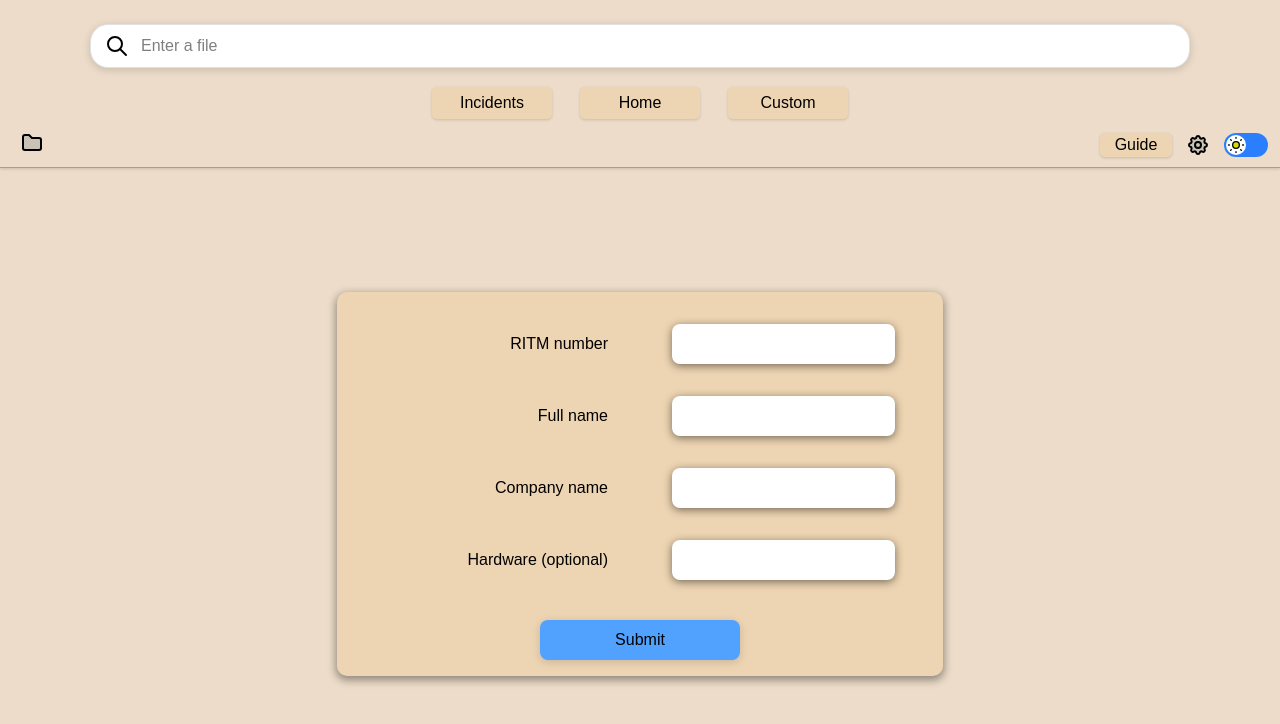
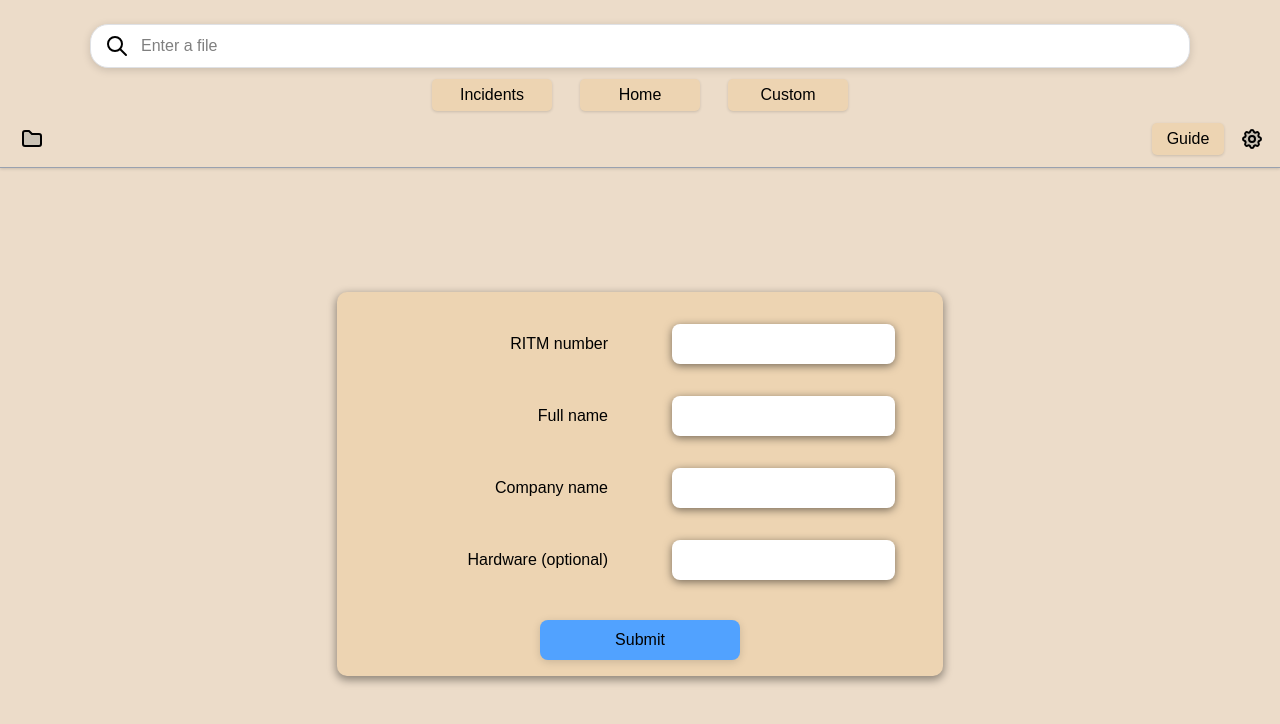
Before and after one commit to bobllor/TEKLabeler, a React (Vite) app: page /custom in a window 1280 px wide. Shown: the top 724 px of the page. Built offline with nearby package versions, Linux system fonts and the light colour scheme.

Commit message:
Removed Theme component for header, reflected changes and CSS changes

```diff
--- a/src/App.jsx
+++ b/src/App.jsx
@@ -235,7 +235,6 @@ export default function App() {
         {showGuide && <Guide guide={{setShowGuide}}/>}
         <Header
         fileData={{file, fileInputRef}}
-        theme={{darkTheme, setDarkTheme}}
         setLoading={setLoading}
         utils={{uploadExcelFile, handleSettingsClick}}
         guide={{showGuide, setShowGuide}} />
--- a/src/components/Header.jsx
+++ b/src/components/Header.jsx
@@ -1,10 +1,9 @@
 import SelectInput from "./HeaderComponents/SelectInput"
 import SettingsCog from "../svgs/SettingsCog"
-import ToggleTheme from "./HeaderComponents/ToggleTheme"
 import Search from "./HeaderComponents/Search"
 import NavGroup from "./HeaderComponents/NavGroup"
 
-export default function Header({fileData, setLoading, theme, utils, guide}){
+export default function Header({fileData, setLoading, utils, guide}){
     return (
         <>
             <div className={`w-full max-h-42 min-h-42 p-3 flex flex-col text-white
@@ -20,19 +19,16 @@ export default function Header({fileData, setLoading, theme, utils, guide}){
                         <SelectInput file={fileData.file} fileInputRef={fileData.fileInputRef} uploadExcelFile={utils.uploadExcelFile} />
                     </div>
                     <div className="flex right-0 absolute justify-center items-center gap-3">
-                        <div className="w-18 h-6 light-background shadow-[0_1px_3px_0_rgba(0,0,0,.15)]
+                        <div className="w-18 h-8 light-background shadow-[0_1px_3px_0_rgba(0,0,0,.15)]
                         flex justify-center items-center rounded-[5px] relative">
-                            <button className="dark-element light-hover w-[inherit] rounded-[5px]"
+                            <button className="dark-element light-hover w-[inherit] h-[inherit] rounded-[5px]"
                             onClick={() => guide.setShowGuide(prev => !prev)}>
                                 Guide
                             </button>
                         </div>
                         <div onClick={utils.handleSettingsClick}
-                        className="h-7 w-7 hover:bg-gray-600/40 rounded-[9px] flex justify-center items-center">
+                        className="h-8 w-8 hover:bg-gray-600/40 rounded-[9px] flex justify-center items-center">
                             <SettingsCog />
-                        </div>
-                        <div>
-                            <ToggleTheme darkTheme={theme.darkTheme} setDarkTheme={theme.setDarkTheme} />
                         </div>
                     </div>
                 </div>
--- a/src/components/HeaderComponents/SelectInput.jsx
+++ b/src/components/HeaderComponents/SelectInput.jsx
@@ -8,7 +8,8 @@ export default function SelectInput({ file, fileInputRef, uploadExcelFile }){
     return (
         <>
             <div ref={wrapDiv}
-            className={`pl-2 h-fit rounded-[10px] hover:bg-gray-600/50 transition-all duration-200 overflow-hidden`}
+            className={`pl-2 h-8 rounded-[10px] hover:bg-gray-600/50 transition-all
+                duration-200 overflow-hidden flex items-center`}
             onMouseEnter={() => setWidth(wrapDiv.current.scrollWidth + 4)}
             onMouseLeave={() => setWidth(32)}
             style={{ width: `${width}px` }}>
--- a/src/components/HeaderComponents/ToggleTheme.jsx
+++ /dev/null
@@ -1,24 +0,0 @@
-import Sun from '../../svgs/Sun';
-import Moon from '../../svgs/Moon'
-
-export default function ToggleTheme( {darkTheme, setDarkTheme} ){
-    const handleThemeClick = () => {
-        setDarkTheme(!darkTheme);
-    }
-
-    const bgStyle = !darkTheme ? "bg-blue-500" : "bg-[#3700B3]";
-    const textStyle = !darkTheme ? "text-black" : "text-white";
-
-    return (
-        <>
-            <div className={`w-11 h-[24px] p-0.5 rounded-[30px] ${bgStyle}
-             ${textStyle} flex items-center relative group`}
-             onClick={handleThemeClick}>
-                <div className={`w-[20px] h-[20px] rounded-[50px] absolute bg-white flex items-center
-                transition-all duration-300 translate-x-0 ${darkTheme && 'group-only:translate-x-full'}`}>
-                    {!darkTheme ? <Sun fill={'#d6dc00'} color={'black'}/> : <Moon fill={'gray'} color={'black'}/>}
-                </div>
-            </div>
-        </>
-    )
-}
```
